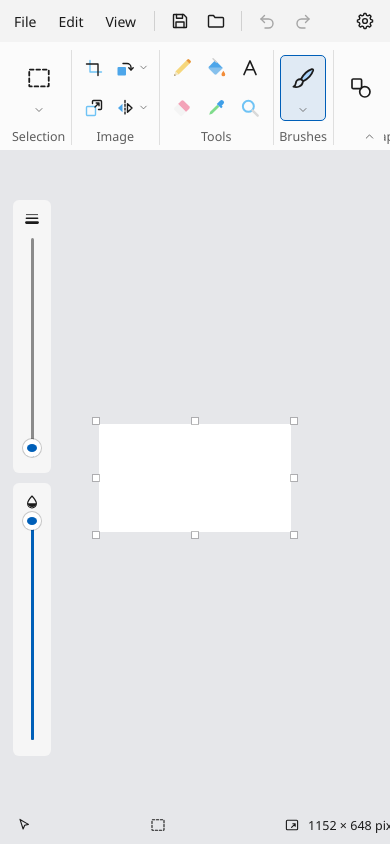
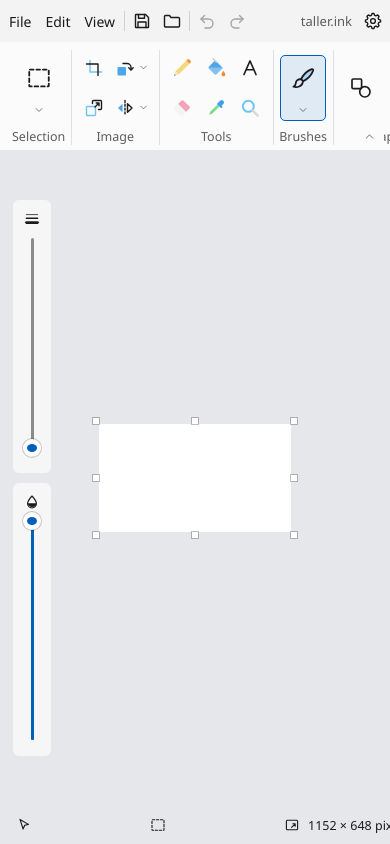
Before and after one commit to MiInfcl/trazo, a plain HTML site: page app/index.html in a window 390 px wide. Drawn offline with Linux system fonts and the light colour scheme.

Commit message:
Agrega enlace discreto a taller.ink en la barra de menús (solo en la web)
En el .exe no aparece. En teléfono la barra se compacta para que quepan el
enlace y la configuración. Versión ?v=2 en los archivos cambiados por la caché de Pages.

Co-Authored-By: Claude Opus 5.5 <noreply@anthropic.com>

```diff
--- a/app/css/app.css
+++ b/app/css/app.css
@@ -94,6 +94,17 @@ svg.ic .a { fill: var(--ic-accent); stroke: none; }
 .ibtn:active { background: var(--pressed); }
 .ibtn:disabled, .ibtn.disabled { opacity: .36; pointer-events: none; }
 .mspacer { flex: 1; }
+.mlink { height: 32px; padding: 0 10px; border-radius: 4px; display: inline-flex; align-items: center; flex: none; font-size: 13px; color: var(--text2); text-decoration: none; white-space: nowrap; }
+.mlink:hover { background: var(--hover); color: var(--text); }
+.mlink:active { background: var(--pressed); }
+/* Teléfono: la barra se compacta para que quepan el enlace y la configuración. */
+@media (max-width: 520px) {
+  #menubar { padding: 0 2px; gap: 0; overflow-x: auto; scrollbar-width: none; }
+  .mbtn { padding: 0 7px; }
+  .msep { margin: 0 2px; }
+  .ibtn { width: 30px; }
+  .mlink { padding: 0 6px; }
+}
 
 /* ---------- Cinta ---------- */
 #ribbon { display: flex; align-items: stretch; height: 108px; padding: 6px 6px 3px; background: var(--ribbon); overflow-x: auto; overflow-y: hidden; scrollbar-width: none; flex: none; }
--- a/app/index.html
+++ b/app/index.html
@@ -15,7 +15,7 @@
 <link rel="icon" href="favicon.ico" sizes="48x48">
 <link rel="icon" type="image/svg+xml" href="img/icono.svg">
 <link rel="apple-touch-icon" href="apple-touch-icon.png">
-<link rel="stylesheet" href="css/app.css">
+<link rel="stylesheet" href="css/app.css?v=2">
 </head>
 <body>
 <div id="app">
@@ -60,7 +60,7 @@
 <div id="overlays"></div>
 <div id="printArea"></div>
 <script src="js/util.js"></script>
-<script src="js/i18n.js"></script>
+<script src="js/i18n.js?v=2"></script>
 <script src="js/icons.js"></script>
 <script src="js/vec.js"></script>
 <script src="js/codecs.js"></script>
@@ -75,7 +75,7 @@
 <script src="js/tools.js"></script>
 <script src="js/text.js"></script>
 <script src="js/colors.js"></script>
-<script src="js/ribbon.js"></script>
+<script src="js/ribbon.js?v=2"></script>
 <script src="js/panels.js"></script>
 <script src="js/dialogs.js"></script>
 <script src="js/files.js"></script>
--- a/app/js/i18n.js
+++ b/app/js/i18n.js
@@ -22,7 +22,8 @@
     'Invertir colores': ['Invert colors', 'Inverter cores'], 'Acercar': ['Zoom in', 'Ampliar'], 'Alejar': ['Zoom out', 'Reduzir'],
     'Ajustar a la ventana': ['Fit to window', 'Ajustar à janela'], 'Reglas': ['Rulers', 'Réguas'], 'Cuadrícula': ['Gridlines', 'Linhas de grade'],
     'Barra de estado': ['Status bar', 'Barra de status'], 'Cinta': ['Ribbon', 'Faixa de opções'], 'Miniatura': ['Thumbnail', 'Miniatura'], 'Pantalla completa': ['Full screen', 'Tela inteira'],
-    'Configuración': ['Settings', 'Configurações'], 'Mostrar la cinta': ['Show the ribbon', 'Mostrar a faixa de opções'], 'Ocultar la cinta': ['Hide the ribbon', 'Ocultar a faixa de opções'],
+    'Volver a taller.ink': ['Back to taller.ink', 'Voltar para taller.ink'],
+    'Configuración': ['Settings', 'Configurações'],'Mostrar la cinta': ['Show the ribbon', 'Mostrar a faixa de opções'], 'Ocultar la cinta': ['Hide the ribbon', 'Ocultar a faixa de opções'],
 
     /* Teclas */
     'Supr': ['Del', 'Del'], 'Ctrl+Mayús+O': ['Ctrl+Shift+O', 'Ctrl+Shift+O'], 'Ctrl+Mayús+X': ['Ctrl+Shift+X', 'Ctrl+Shift+X'], 'Ctrl+Mayús+I': ['Ctrl+Shift+I', 'Ctrl+Shift+I'],
--- a/app/js/ribbon.js
+++ b/app/js/ribbon.js
@@ -106,7 +106,10 @@
       mb('Archivo', fileMenu), mb('Editar', editMenu), mb('Ver', viewMenu), el('div.msep'),
       el('button.ibtn', { html: T.icon('save', 20), data: { tip: 'Guardar', key: 'Ctrl+S' }, 'aria-label': 'Guardar', onclick: () => F().save() }),
       el('button.ibtn', { html: T.icon('open', 20), data: { tip: 'Abrir', key: 'Ctrl+O' }, 'aria-label': 'Abrir', onclick: () => F().open() }),
-      el('div.msep'), R.undoBtn, R.redoBtn, el('div.mspacer'), R.unfoldBtn,
+      el('div.msep'), R.undoBtn, R.redoBtn, el('div.mspacer'),
+      /* Vuelta al sitio principal; en el .exe no va (sacaría la ventana de la app). */
+      T.host.desktop ? null : el('a.mlink', { href: 'https://taller.ink', text: 'taller.ink', data: { tip: 'Volver a taller.ink' }, 'aria-label': 'Volver a taller.ink' }),
+      R.unfoldBtn,
       el('button.ibtn', { html: T.icon('settings', 20), data: { tip: 'Configuración' }, 'aria-label': 'Configuración', onclick: () => D().settings() })
     ]);
   };
```
Also changed, not shown: pruebas/idiomas.test.js (+1 -1 lines).
